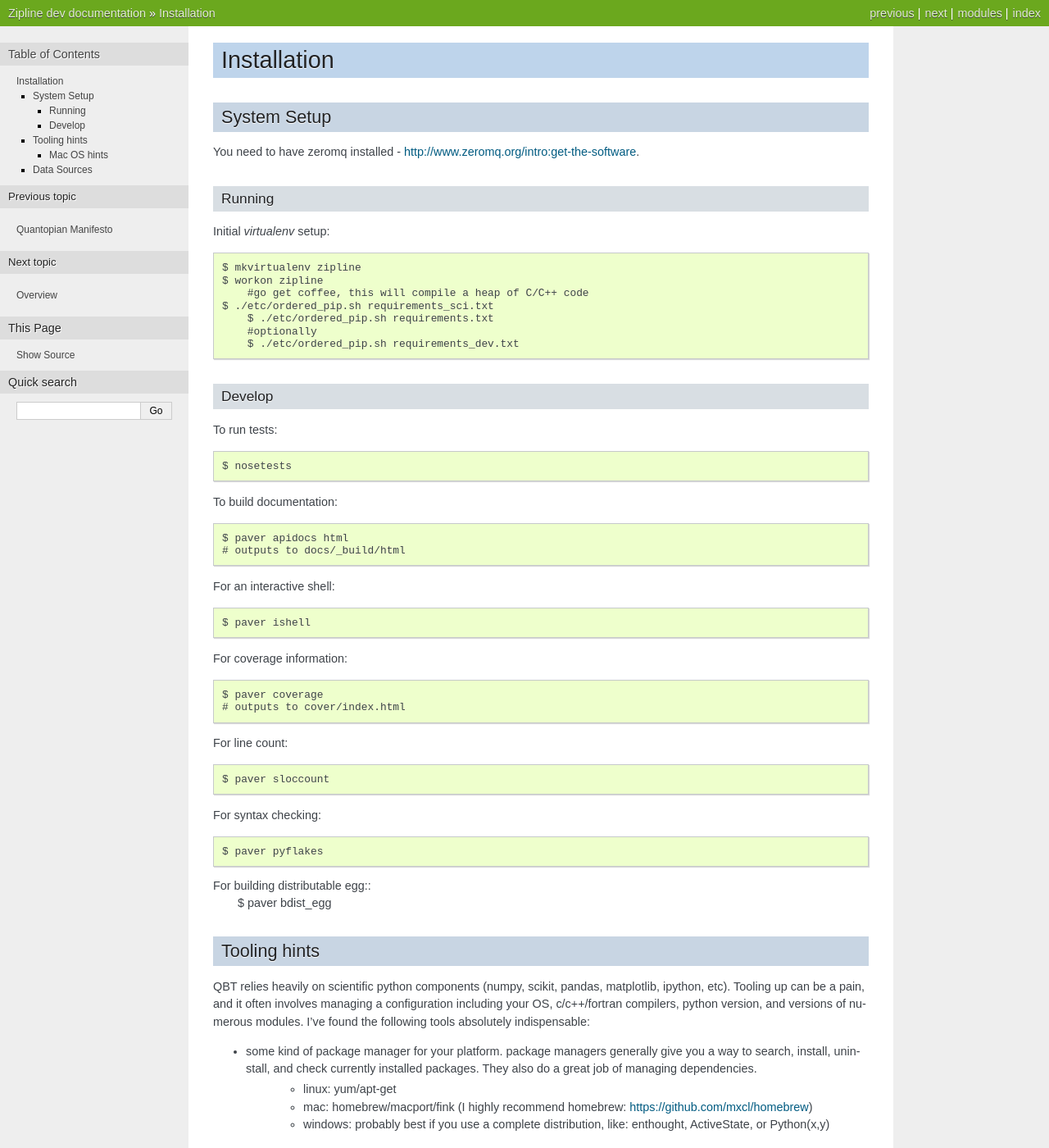
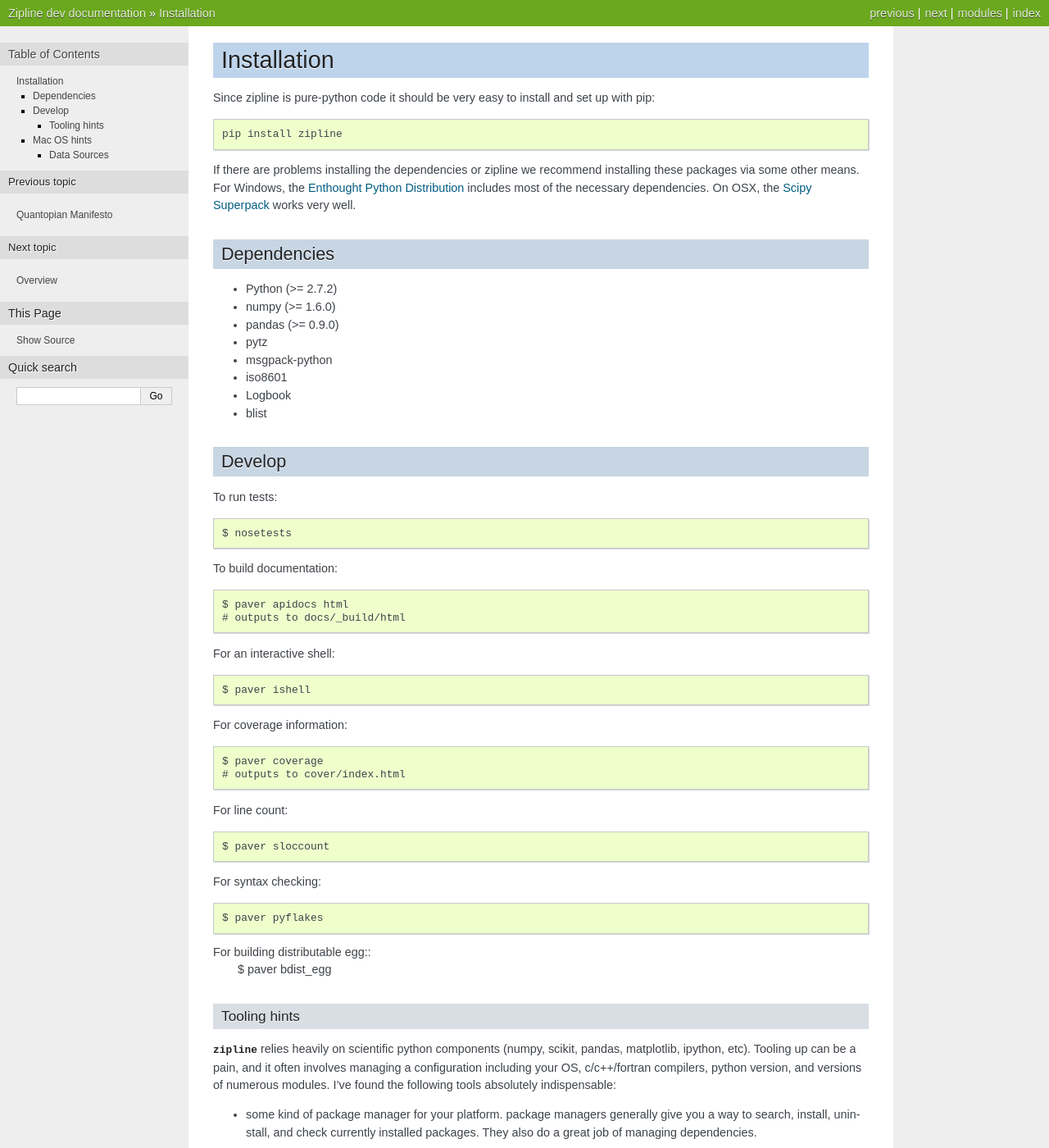
Before and after one commit to quantopian/zipline, a Sphinx documentation site: the page built from docs/installation.rst, in a window 1280 px wide and 1400 px high. Shown: the whole window at 82% size. Built offline with Sphinx 7.4.7, drawn with Linux system fonts in a browser that asks for light colours; pages that are not in the unit, such as notebooks, are missing from menus.

Commit message:
DOC: Replaced installation instructions with the ones from pypi.

```diff
--- a/docs/installation.rst
+++ b/docs/installation.rst
@@ -2,23 +2,31 @@
 Installation
 ************
 
-System Setup
-==============
+Since zipline is pure-python code it should be very easy to install
+and set up with pip:
 
-You need to have zeromq installed - http://www.zeromq.org/intro:get-the-software.
+::
 
-Running
--------
+    pip install zipline
 
-Initial `virtualenv` setup::
+If there are problems installing the dependencies or zipline we
+recommend installing these packages via some other means. For Windows,
+the `Enthought Python Distribution
+<http://www.enthought.com/products/epd.php>`_
+includes most of the necessary dependencies. On OSX, the `Scipy Superpack
+<http://fonnesbeck.github.com/ScipySuperpack/>`_ works very well.
 
-    $ mkvirtualenv zipline
-    $ workon zipline
-	#go get coffee, this will compile a heap of C/C++ code
-    $ ./etc/ordered_pip.sh requirements_sci.txt
-	$ ./etc/ordered_pip.sh requirements.txt
-	#optionally
-	$ ./etc/ordered_pip.sh requirements_dev.txt
+Dependencies
+------------
+
+* Python (>= 2.7.2)
+* numpy (>= 1.6.0)
+* pandas (>= 0.9.0)
+* pytz
+* msgpack-python
+* iso8601
+* Logbook
+* blist
 
 
 Develop
@@ -55,7 +63,7 @@
 
 Tooling hints
 ================
-QBT relies heavily on scientific python components (numpy, scikit, pandas, matplotlib, ipython, etc). Tooling up can be a pain, and it often involves managing a configuration including your OS, c/c++/fortran compilers, python version, and versions of numerous modules. I've found the following tools absolutely indispensable:
+:mod:`zipline` relies heavily on scientific python components (numpy, scikit, pandas, matplotlib, ipython, etc). Tooling up can be a pain, and it often involves managing a configuration including your OS, c/c++/fortran compilers, python version, and versions of numerous modules. I've found the following tools absolutely indispensable:
 
 - some kind of package manager for your platform. package managers generally give you a way to search, install, uninstall, and check currently installed packages. They also do a great job of managing dependencies.
    - linux: yum/apt-get
```
